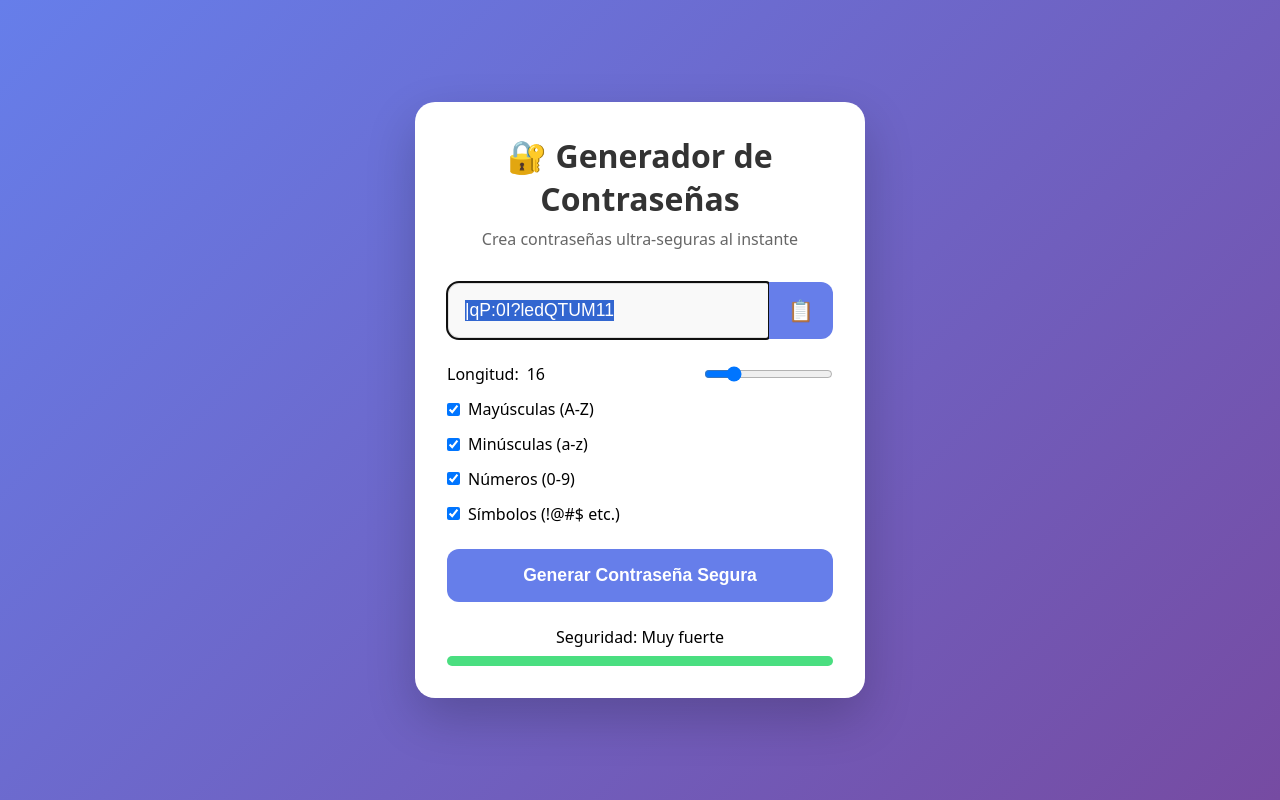
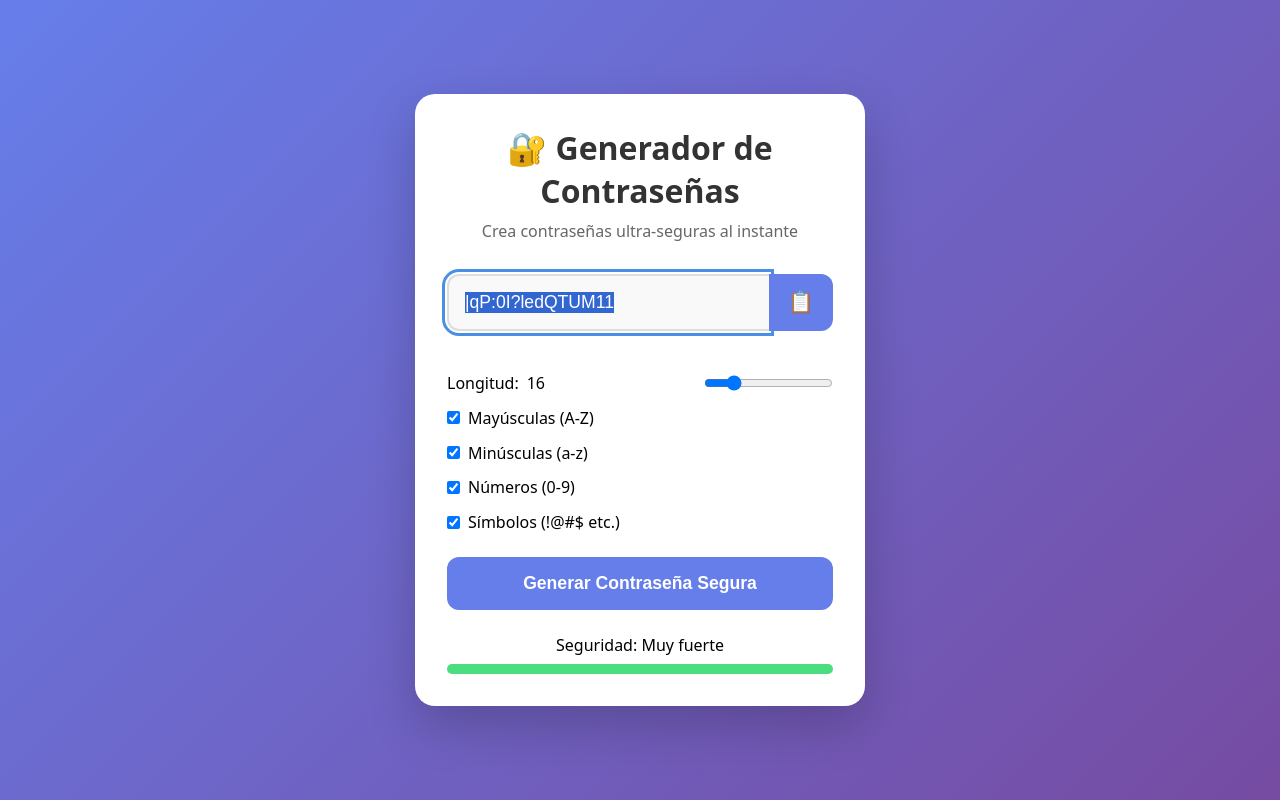
Before and after one commit to NickPro5677/Generador-de-contrase-as, a website: page index.html in a window 1280 px wide. Both pictures are taken after a click on the button "Copiar contraseña". Drawn offline with Linux system fonts and the light colour scheme.

Commit message:
Accesibilidad: nombre del botón copiar, aviso al copiar o si falla, fuerza anunciada y foco visible (#3)

```diff
--- a/app.js
+++ b/app.js
@@ -38,14 +38,29 @@ function generatePassword() {
 }
 
 // Copiar al portapapeles
-copyBtn.addEventListener('click', () => {
+const copyStatus = document.getElementById('copyStatus');
+
+// Muestra un aviso debajo de la contraseña y lo borra a los 2 segundos
+function showCopyStatus(message, isError) {
+  copyStatus.textContent = message;
+  copyStatus.classList.toggle('error', isError);
+  setTimeout(() => { copyStatus.textContent = ''; }, 2000);
+}
+
+copyBtn.addEventListener('click', async () => {
   if (!passwordInput.value || passwordInput.value.includes('Selecciona')) return;
 
   passwordInput.select();
-  navigator.clipboard.writeText(passwordInput.value);
-
-  copyBtn.textContent = '✅';
-  setTimeout(() => copyBtn.textContent = '📋', 2000);
+  try {
+    // writeText es asíncrono: "await" espera a saber si de verdad se copió
+    await navigator.clipboard.writeText(passwordInput.value);
+    copyBtn.textContent = '✅';
+    setTimeout(() => copyBtn.textContent = '📋', 2000);
+    showCopyStatus('Contraseña copiada', false);
+  } catch (error) {
+    // Pasa si el navegador no permite copiar (por ejemplo, sin HTTPS)
+    showCopyStatus('No se pudo copiar: la contraseña quedó seleccionada, cópiala a mano', true);
+  }
 });
 
 // Actualizar barra de fuerza
--- a/index.html
+++ b/index.html
@@ -12,9 +12,10 @@
     <p class="subtitle">Crea contraseñas ultra-seguras al instante</p>
 
     <div class="password-display">
-      <input type="text" id="password" readonly placeholder="Pulsa 'Generar' para comenzar" />
-      <button id="copyBtn" title="Copiar al portapapeles">📋</button>
+      <input type="text" id="password" readonly aria-label="Contraseña generada" placeholder="Pulsa 'Generar' para comenzar" />
+      <button id="copyBtn" type="button" title="Copiar al portapapeles" aria-label="Copiar contraseña">📋</button>
     </div>
+    <p id="copyStatus" class="copy-status" role="status" aria-live="polite"></p>
 
     <div class="options">
       <div class="option">
@@ -31,7 +32,7 @@
     <button id="generateBtn" class="generate-btn">Generar Contraseña Segura</button>
 
     <div class="strength">
-      Seguridad: <span id="strengthText">Muy fuerte</span>
+      Seguridad: <span id="strengthText" aria-live="polite">Muy fuerte</span>
       <div class="strength-bar">
         <div id="strengthBar" class="very-strong"></div>
       </div>
--- a/style.css
+++ b/style.css
@@ -86,3 +86,20 @@ h1 { text-align: center; margin-bottom: 0.5rem; color: #333; }
 .medium { background: #f59e0b; width: 60%; }
 .strong { background: #10b981; width: 80%; }
 .very-strong { background: #4ade80; width: 100%; }
+/* Aviso al copiar (lo leen también los lectores de pantalla) */
+.copy-status {
+  min-height: 1.2em;
+  margin: 6px 0 0;
+  font-size: 0.9rem;
+  color: #2e7d32;
+}
+.copy-status.error {
+  color: #c62828;
+}
+
+/* Borde visible al moverse con el teclado (Tab) */
+button:focus-visible,
+input:focus-visible {
+  outline: 3px solid #4a90e2;
+  outline-offset: 2px;
+}
```
